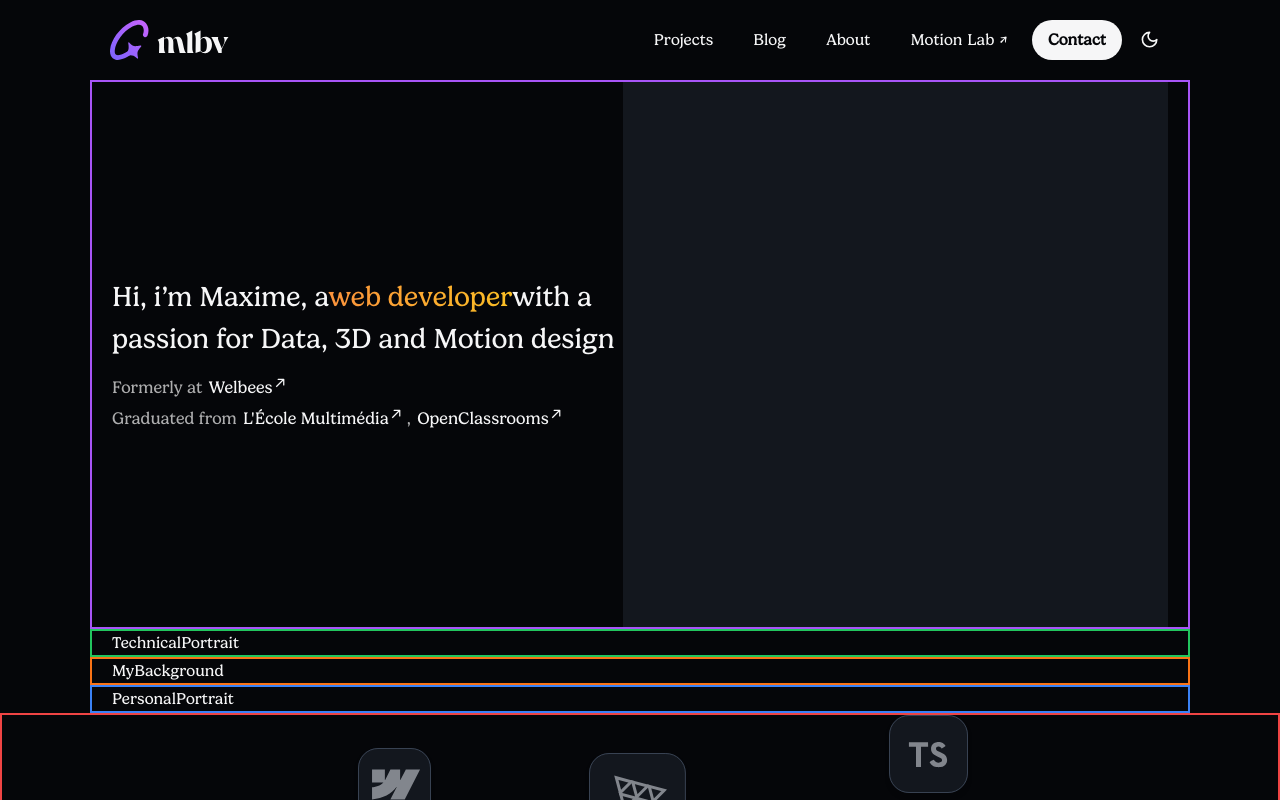
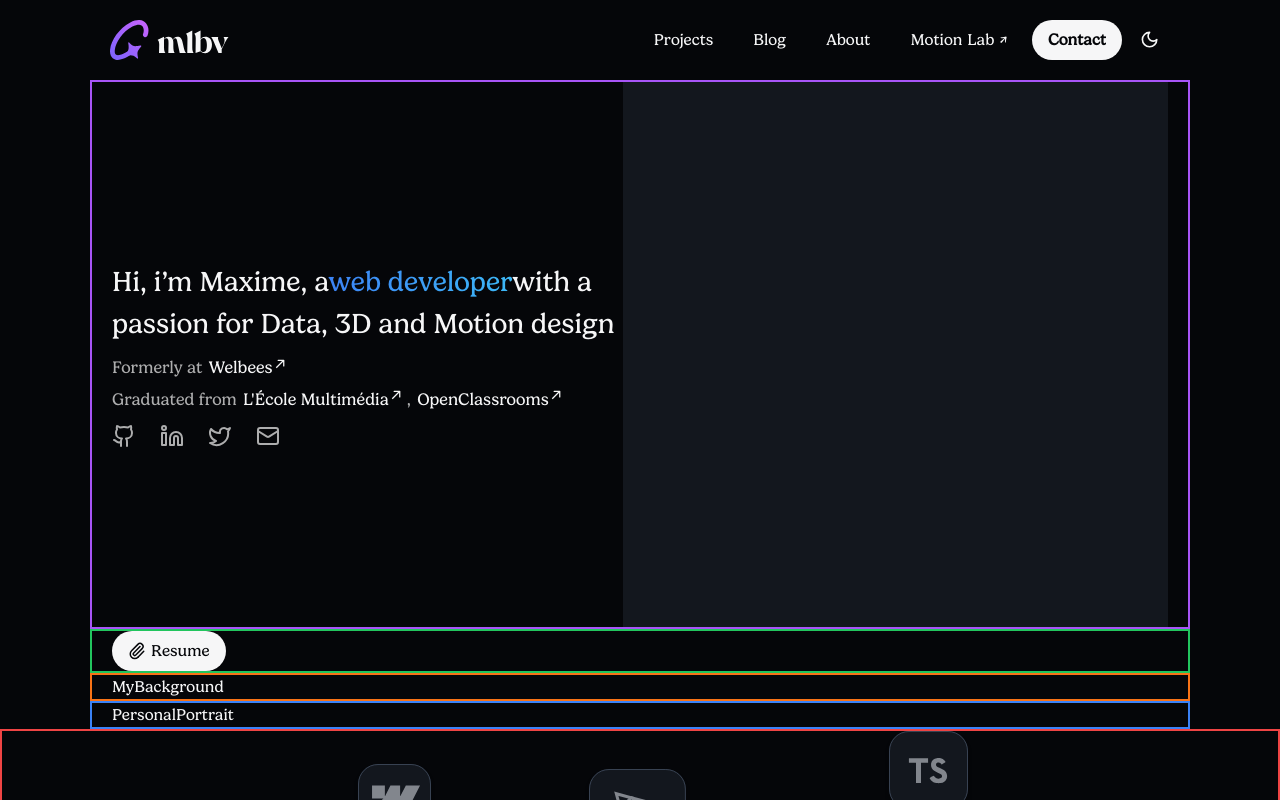
Before and after one commit to maximelbv/blog, a Next.js app: page /about in a window 1280 px wide. Shown: the top 800 px of the page. Built offline with nearby package versions, Linux system fonts and the light colour scheme; no server answers.

Commit message:
improve about hero section

```diff
--- a/app/globals.css
+++ b/app/globals.css
@@ -16,7 +16,10 @@
 
     --pigment-blue: 217, 91%, 60%;
     --pigment-blue-lighter: 200, 91%, 60%;
-    --pigment-purple: 252, 97%, 69%;
+    --pigment-orange: 26, 96%, 61%;
+    --pigment-orange-lighter: 32, 96%, 61%;
+
+    --pigment-purple: 26, 96%, 61%;
     --pigment-pink: 281, 97%, 69%;
     --pigment-pinker: 335, 90%, 64%;
 
--- a/components/about-hero.tsx
+++ b/components/about-hero.tsx
@@ -1,13 +1,14 @@
-import BlurImage from "./blur-image";
+import { socials } from "@/config/socials";
 import CustomLink from "./custom-link";
+import Link from "next/link";
 
 const AboutHero = () => {
   return (
     <div className="border-2 border-purple-500 default-layout px-[20px] flex flex-col-reverse lg:flex-row items-center justify-center">
-      <div className="flex flex-col gap-[15px] max-w-[600px]">
+      <div className="flex flex-col gap-[10px] max-w-[600px]">
         <span className="text-[24px] md:text-[28px]">
           Hi, i’m Maxime, a
-          <span className="bg-gradient-to-r from-orange-400 to-amber-400 bg-clip-text text-transparent">
+          <span className="bg-gradient-to-r from-pigment-blue to-pigment-blueLighter bg-clip-text text-transparent">
             web developer
           </span>
            with a passion for Data, 3D and Motion design
@@ -43,6 +44,16 @@ const AboutHero = () => {
             </CustomLink>
           </span>
         </div>
+        <div className="flex items-center gap-[15px]">
+          <div className="flex gap-6">
+            {socials &&
+              socials.map((social) => (
+                <Link target="_blank" href={social.route}>
+                  <social.icon />
+                </Link>
+              ))}
+          </div>
+        </div>
       </div>
       <div className="w-full max-w-full aspect-square bg-secondary"></div>
     </div>
--- a/components/about-the-blog.tsx
+++ b/components/about-the-blog.tsx
@@ -13,9 +13,12 @@ const AboutTheBlog = () => {
         <span className="text-[40px] font-dahliaBold">Blog</span>
         <span className="text-foregroundAlt">
           On my blog i share quick-read snippets and interactive articles about
-          <strong> coding, 3D and motion design</strong>. Don't hesitate to take
-          a look around and let me know if you've learned anything from this
-          blog !
+          <strong className="text-pigment-orange">
+            {" "}
+            coding, 3D and motion design
+          </strong>
+          . Don't hesitate to take a look around and let me know if you've
+          learned anything from this blog !
         </span>
         <AnimatedButon
           nav={{ route: "/blog", name: "Go to the blog" }}
--- a/components/animated-buton.tsx
+++ b/components/animated-buton.tsx
@@ -14,6 +14,7 @@ interface AnimatedButonProps {
   duration?: number;
   stagger?: number;
   ease?: number[] | string;
+  icon?: React.ReactElement;
 }
 
 const AnimatedButon = ({
@@ -22,6 +23,7 @@ const AnimatedButon = ({
   duration = 0.55,
   stagger = 0.019,
   ease = [0.73, -0.01, 0.01, 1],
+  icon,
 }: AnimatedButonProps) => {
   return (
     <Link href={nav.route}>
@@ -33,6 +35,7 @@ const AnimatedButon = ({
             "font-semibold text-background hover:text-background bg-foreground rounded-full hover:bg-foreground"
           }`}
         >
+          {icon && icon}
           <div className="block relative overflow-hidden whitespace-nowrap">
             <span className="block w-fit">
               {nav.name.split("").map((l, i) => {
--- a/components/icons.tsx
+++ b/components/icons.tsx
@@ -838,4 +838,21 @@ export const Icons = {
       />
     </svg>
   ),
+  paperClip: (props: IconProps) => (
+    <svg
+      xmlns="http://www.w3.org/2000/svg"
+      width="18"
+      height="18"
+      viewBox="0 0 24 24"
+      fill="none"
+      stroke="currentColor"
+      stroke-width="2"
+      stroke-linecap="round"
+      stroke-linejoin="round"
+      className="lucide lucide-paperclip mr-[5px]"
+    >
+      <path d="M13.234 20.252 21 12.3" />
+      <path d="m16 6-8.414 8.586a2 2 0 0 0 0 2.828 2 2 0 0 0 2.828 0l8.414-8.586a4 4 0 0 0 0-5.656 4 4 0 0 0-5.656 0l-8.415 8.585a6 6 0 1 0 8.486 8.486" />
+    </svg>
+  ),
 };
--- a/components/technical-portrait.tsx
+++ b/components/technical-portrait.tsx
@@ -1,7 +1,14 @@
+import AnimatedButon from "./animated-buton";
+import { Icons } from "./icons";
+
 const TechnicalPortrait = () => {
   return (
     <div className="border-2 border-green-500 default-layout px-[20px]">
-      TechnicalPortrait
+      <AnimatedButon
+        icon={<Icons.paperClip />}
+        nav={{ name: "Resume", route: "/" }}
+        className="bg-foreground hover:bg-foreground text-background hover:text-background rounded-full"
+      />
     </div>
   );
 };
--- a/styles/mdx.css
+++ b/styles/mdx.css
@@ -154,6 +154,6 @@ br {
   @apply m-0 !important;
 }
 
-strong {
-  @apply text-orange-500;
-}
+/* strong {
+  @apply !text-orange-500;
+} */
--- a/tailwind.config.ts
+++ b/tailwind.config.ts
@@ -89,6 +89,8 @@ const config = {
           purple: "hsl(var(--pigment-purple))",
           blue: "hsl(var(--pigment-blue))",
           blueLighter: "hsl(var(--pigment-blue-lighter))",
+          orange: "hsl(var(--pigment-orange))",
+          orangeLighter: "hsl(var(--pigment-orange-lighter))",
           pinker: "hsl(var(--pigment-pinker))",
         },
         primary: {
```
